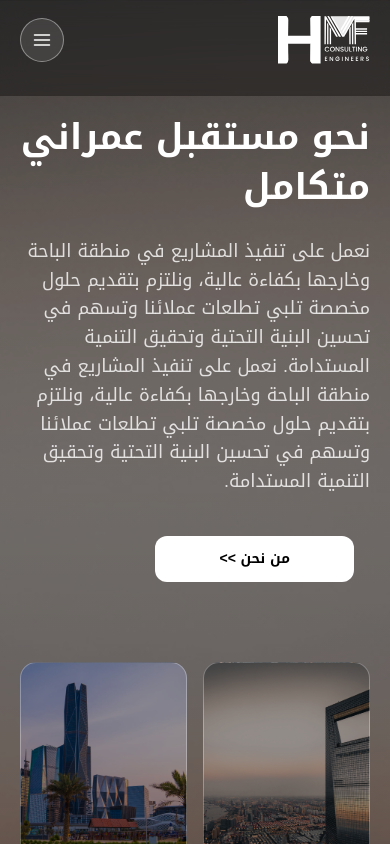
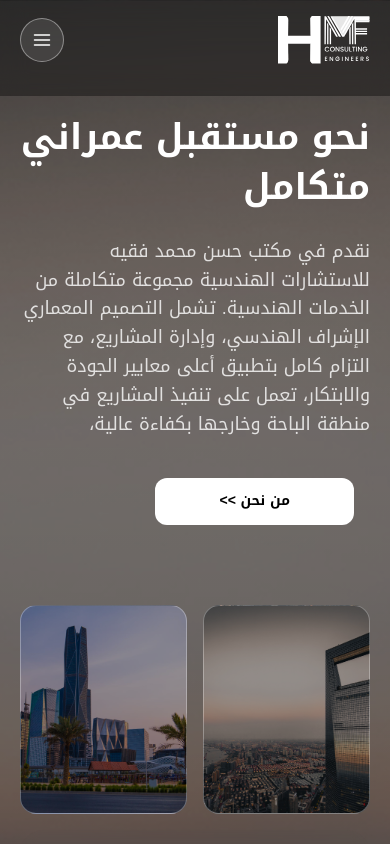
Before and after one commit to ahmed1349/hmf_app, a Next.js app: page / in a window 390 px wide. Shown: the top 844 px of the page. Built offline with nearby package versions, Linux system fonts and the light colour scheme.

Commit message:
fix thE CSS ON THE MOBILE

```diff
--- a/components/HeroSection.tsx
+++ b/components/HeroSection.tsx
@@ -248,10 +248,9 @@ export default function HeroSection() {
               <div className="hero-text-content">
                 <h1 className="hero-title">نحو مستقبل عمراني متكامل</h1>
                 <p className="hero-description">
-                  نعمل على تنفيذ المشاريع في منطقة الباحة وخارجها بكفاءة عالية، ونلتزم بتقديم حلول مخصصة
-                  تلبي تطلعات عملائنا وتسهم في تحسين البنية التحتية وتحقيق التنمية المستدامة.
-                نعمل على تنفيذ المشاريع في منطقة الباحة وخارجها بكفاءة عالية، ونلتزم بتقديم حلول مخصصة
-                  تلبي تطلعات عملائنا وتسهم في تحسين البنية التحتية وتحقيق التنمية المستدامة.
+                 نقدم في مكتب حسن محمد فقيه للاستشارات الهندسية مجموعة متكاملة من الخدمات الهندسية.
+                  تشمل التصميم المعماري الإشراف الهندسي، وإدارة المشاريع،
+                  مع التزام كامل بتطبيق أعلى معايير الجودة والابتكار، تعمل على تنفيذ المشاريع في منطقة الباحة وخارجها بكفاءة عالية،
                 </p>
                 <div className="hero-buttons">
                   <button className="hero-button-primary">
```
